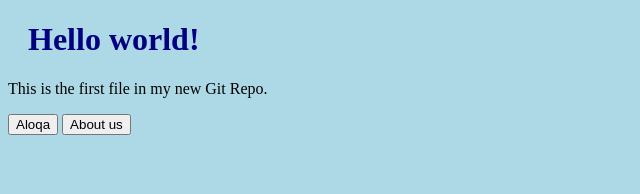
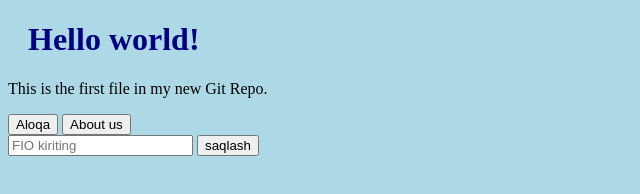
Before and after one commit to oybekalloyorov/project1, a plain HTML site: page index.html in a window 1280 px wide. Shown: the whole page, without its empty margins (0-640 px from the left). Drawn offline with Linux system fonts and the light colour scheme.

Commit message:
index faylga input qoshildi

```diff
--- a/index.html
+++ b/index.html
@@ -11,6 +11,8 @@
 
 <button>Aloqa</button>
 <button>About us</button>
-
+<br>
+<input type="text" placeholder="FIO kiriting">
+<input type="submit" value="saqlash">
 </body>
 </html>
```
